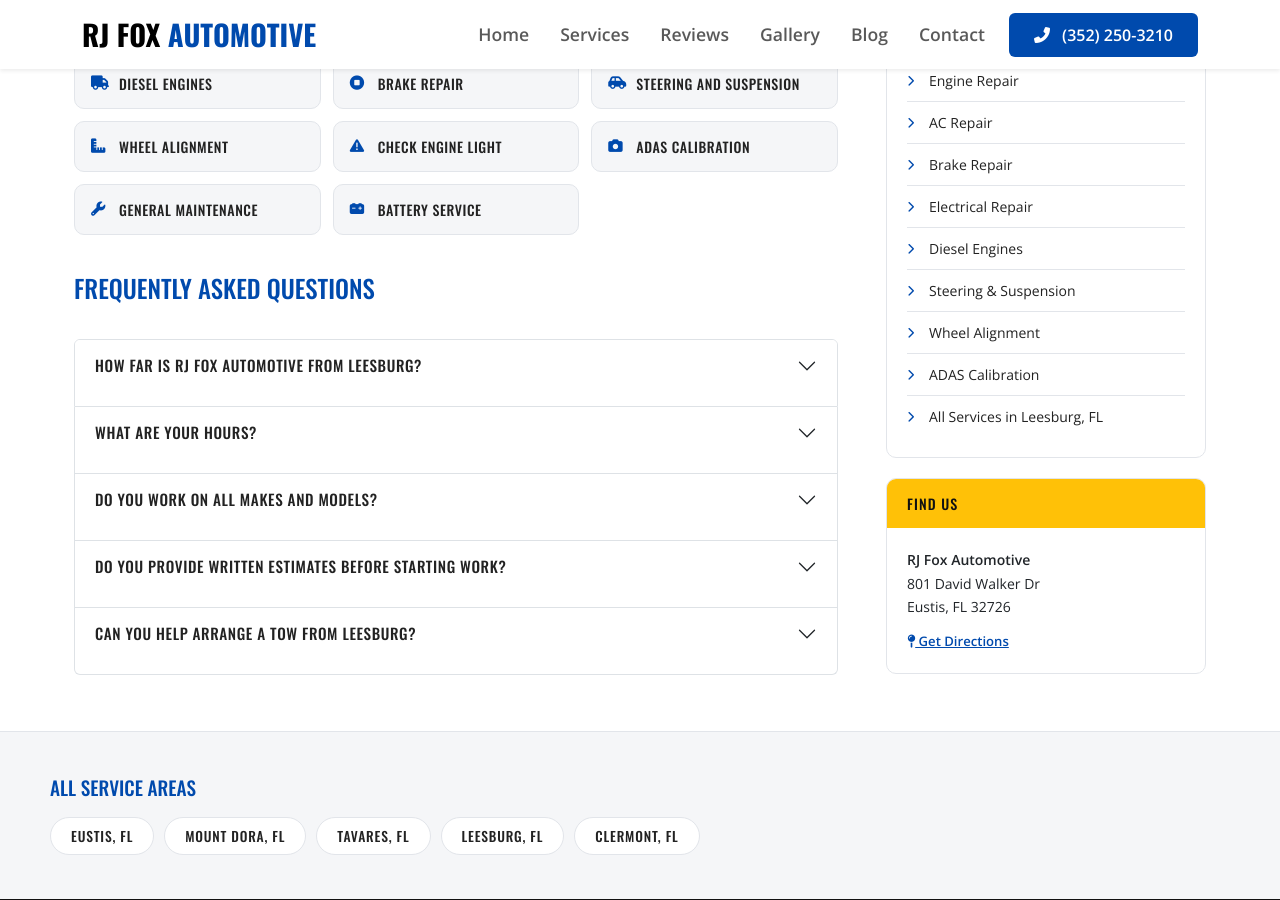
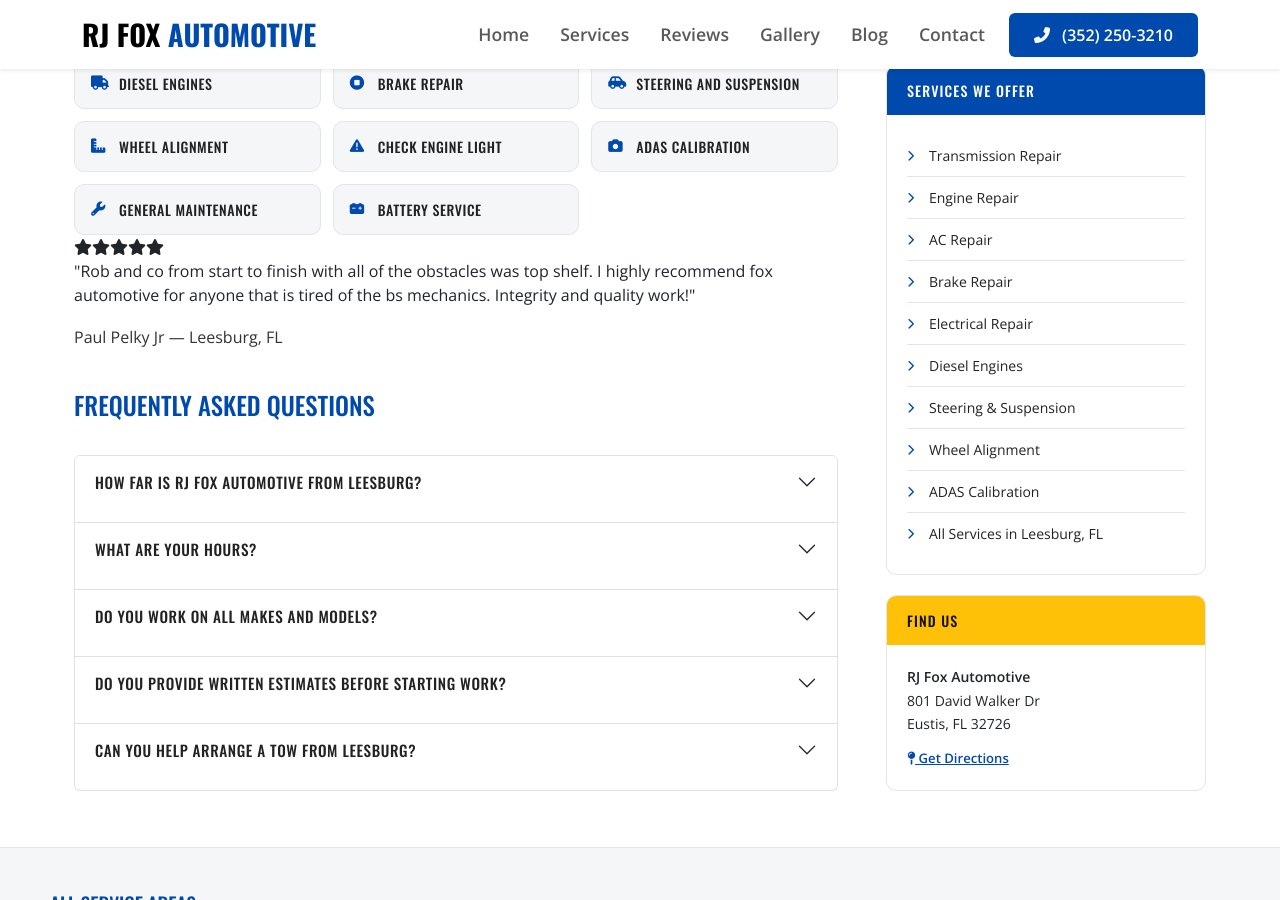
Before and after one commit to JamesBrownR/RJ-Fox-Automotive, a Jekyll site: the page built from service-areas/leesburg-fl/index.html, in a window 1280 px wide and 900 px high, scrolled down 2808 px. Built offline with Jekyll 4.4.1, drawn with Linux system fonts in a browser that asks for light colours.

Commit message:
Update index.html

```diff
--- a/service-areas/leesburg-fl/index.html
+++ b/service-areas/leesburg-fl/index.html
@@ -63,6 +63,14 @@
     <a href="/service-areas/leesburg-fl/general-repairs-maintenance/" class="ar-services__item"><i class="fa-solid fa-wrench"></i> General Maintenance</a>
     <a href="/service-areas/leesburg-fl/battery-testing-replacement/" class="ar-services__item"><i class="fa-solid fa-car-battery"></i> Battery Service</a>
   </div>
+</div>
+
+<div class="sp-review">
+  <div class="sp-review__stars">
+    <i class="fa-solid fa-star"></i><i class="fa-solid fa-star"></i><i class="fa-solid fa-star"></i><i class="fa-solid fa-star"></i><i class="fa-solid fa-star"></i>
+  </div>
+  <blockquote class="sp-review__text">"Rob and co from start to finish with all of the obstacles was top shelf. I highly recommend fox automotive for anyone that is tired of the bs mechanics. Integrity and quality work!"</blockquote>
+  <p class="sp-review__name">Paul Pelky Jr &mdash; Leesburg, FL</p>
 </div>
 
 <h2>Frequently Asked Questions</h2>
```
